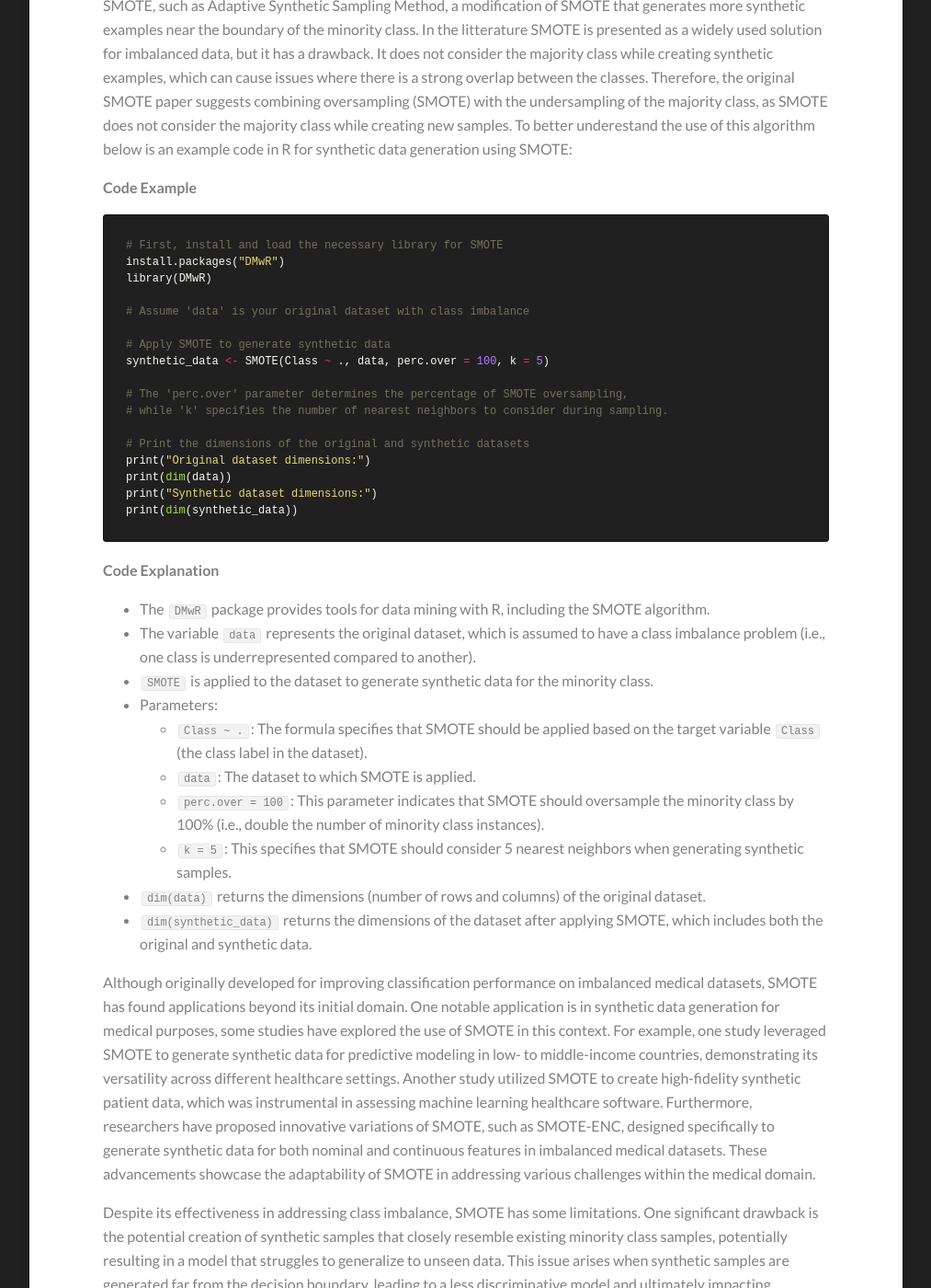
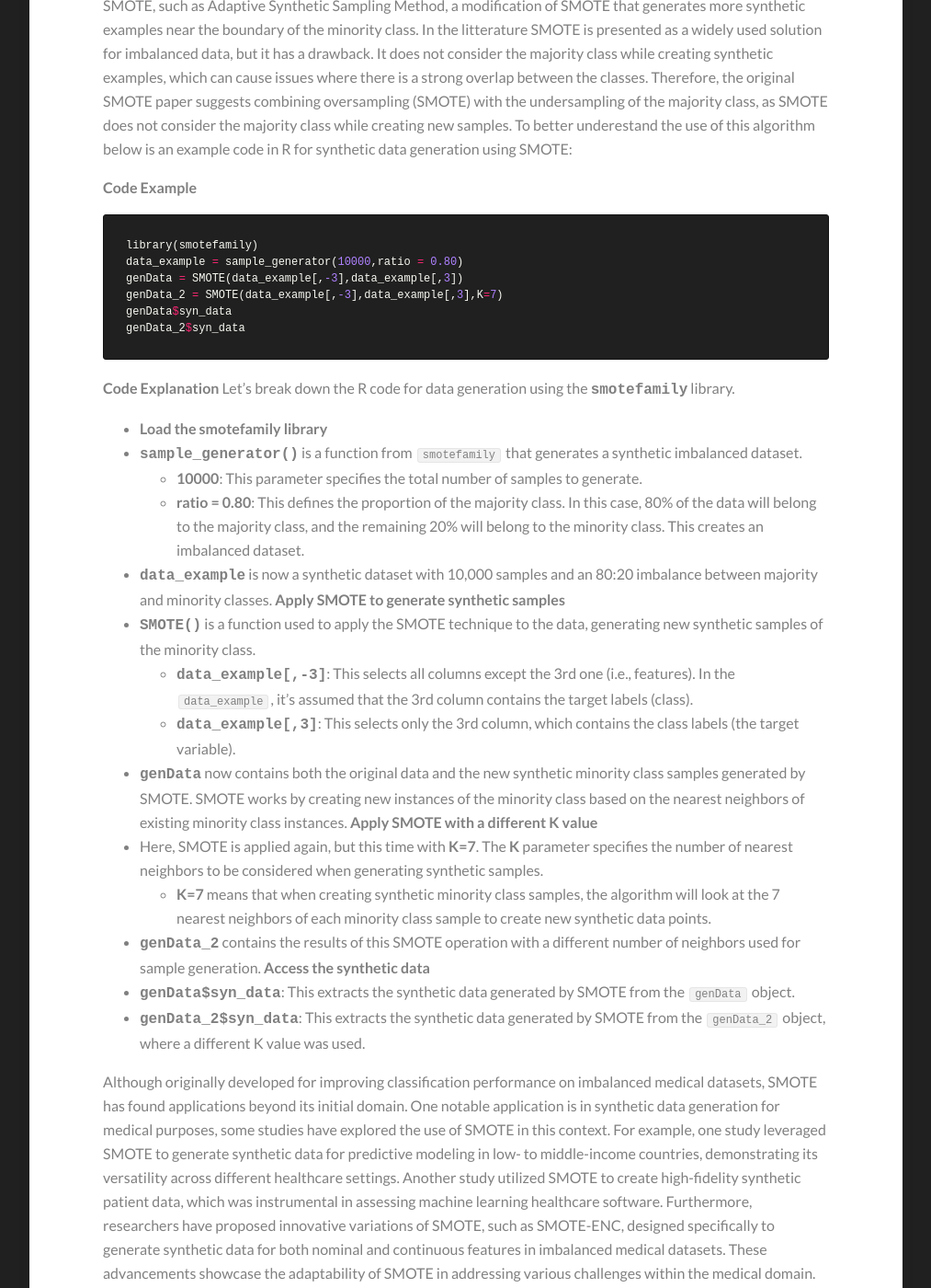
Before and after one commit to Kamran-Afzali/Kamran-Afzali.github.io, a Jekyll site: the page built from _posts/2024-09-28-smote_blog.md, in a window 1280 px wide and 1400 px high, scrolled down 1576 px. Shown: the whole window at 92% size, without its empty margins (133-1146 px from the left). Built offline with Jekyll 4.4.1, drawn with Linux system fonts in a browser that asks for light colours.

Commit message:
Update 2024-09-28-smote_blog.md

````diff
--- a/_posts/2024-09-28-smote_blog.md
+++ b/_posts/2024-09-28-smote_blog.md
@@ -14,39 +14,35 @@ SMOTE (Synthetic Minority Over-sampling Technique) is a technique used for gener
 **Code Example**
 
 ```R
-# First, install and load the necessary library for SMOTE
-install.packages("DMwR")
-library(DMwR)
-
-# Assume 'data' is your original dataset with class imbalance
-
-# Apply SMOTE to generate synthetic data
-synthetic_data <- SMOTE(Class ~ ., data, perc.over = 100, k = 5)
-
-# The 'perc.over' parameter determines the percentage of SMOTE oversampling,
-# while 'k' specifies the number of nearest neighbors to consider during sampling.
-
-# Print the dimensions of the original and synthetic datasets
-print("Original dataset dimensions:")
-print(dim(data))
-print("Synthetic dataset dimensions:")
-print(dim(synthetic_data))
+library(smotefamily)
+data_example = sample_generator(10000,ratio = 0.80)
+genData = SMOTE(data_example[,-3],data_example[,3])
+genData_2 = SMOTE(data_example[,-3],data_example[,3],K=7)
+genData$syn_data
+genData_2$syn_data
 ```
 
 
 **Code Explanation**
+Let's break down the R code for data generation using the **`smotefamily`** library.
 
-
-   - The `DMwR` package provides tools for data mining with R, including the SMOTE algorithm.
-   - The variable `data` represents the original dataset, which is assumed to have a class imbalance problem (i.e., one class is underrepresented compared to another).
-   - `SMOTE` is applied to the dataset to generate synthetic data for the minority class.
-   - Parameters:
-     - `Class ~ .`: The formula specifies that SMOTE should be applied based on the target variable `Class` (the class label in the dataset).
-     - `data`: The dataset to which SMOTE is applied.
-     - `perc.over = 100`: This parameter indicates that SMOTE should oversample the minority class by 100% (i.e., double the number of minority class instances).
-     - `k = 5`: This specifies that SMOTE should consider 5 nearest neighbors when generating synthetic samples.
-   - `dim(data)` returns the dimensions (number of rows and columns) of the original dataset.
-   - `dim(synthetic_data)` returns the dimensions of the dataset after applying SMOTE, which includes both the original and synthetic data.
+- **Load the smotefamily library**
+- **`sample_generator()`** is a function from `smotefamily` that generates a synthetic imbalanced dataset.
+    - **10000**: This parameter specifies the total number of samples to generate.
+    - **ratio = 0.80**: This defines the proportion of the majority class. In this case, 80% of the data will belong to the majority class, and the remaining 20% will belong to the minority class. This creates an imbalanced dataset.
+- **`data_example`** is now a synthetic dataset with 10,000 samples and an 80:20 imbalance between majority and minority classes.
+**Apply SMOTE to generate synthetic samples**
+- **`SMOTE()`** is a function used to apply the SMOTE technique to the data, generating new synthetic samples of the minority class.
+    - **`data_example[,-3]`**: This selects all columns except the 3rd one (i.e., features). In the `data_example`, it's assumed that the 3rd column contains the target labels (class).
+    - **`data_example[,3]`**: This selects only the 3rd column, which contains the class labels (the target variable).
+- **`genData`** now contains both the original data and the new synthetic minority class samples generated by SMOTE. SMOTE works by creating new instances of the minority class based on the nearest neighbors of existing minority class instances.
+**Apply SMOTE with a different K value**
+- Here, SMOTE is applied again, but this time with **K=7**. The **K** parameter specifies the number of nearest neighbors to be considered when generating synthetic samples.
+    - **K=7** means that when creating synthetic minority class samples, the algorithm will look at the 7 nearest neighbors of each minority class sample to create new synthetic data points.
+- **`genData_2`** contains the results of this SMOTE operation with a different number of neighbors used for sample generation.
+**Access the synthetic data**
+- **`genData$syn_data`**: This extracts the synthetic data generated by SMOTE from the `genData` object.
+- **`genData_2$syn_data`**: This extracts the synthetic data generated by SMOTE from the `genData_2` object, where a different K value was used.
 
 Although originally developed for improving classification performance on imbalanced medical datasets, SMOTE has found applications beyond its initial domain. One notable application is in synthetic data generation for medical purposes, some studies have explored the use of SMOTE in this context. For example, one study leveraged SMOTE to generate synthetic data for predictive modeling in low- to middle-income countries, demonstrating its versatility across different healthcare settings. Another study utilized SMOTE to create high-fidelity synthetic patient data, which was instrumental in assessing machine learning healthcare software. Furthermore, researchers have proposed innovative variations of SMOTE, such as SMOTE-ENC, designed specifically to generate synthetic data for both nominal and continuous features in imbalanced medical datasets. These advancements showcase the adaptability of SMOTE in addressing various challenges within the medical domain.
 
````
